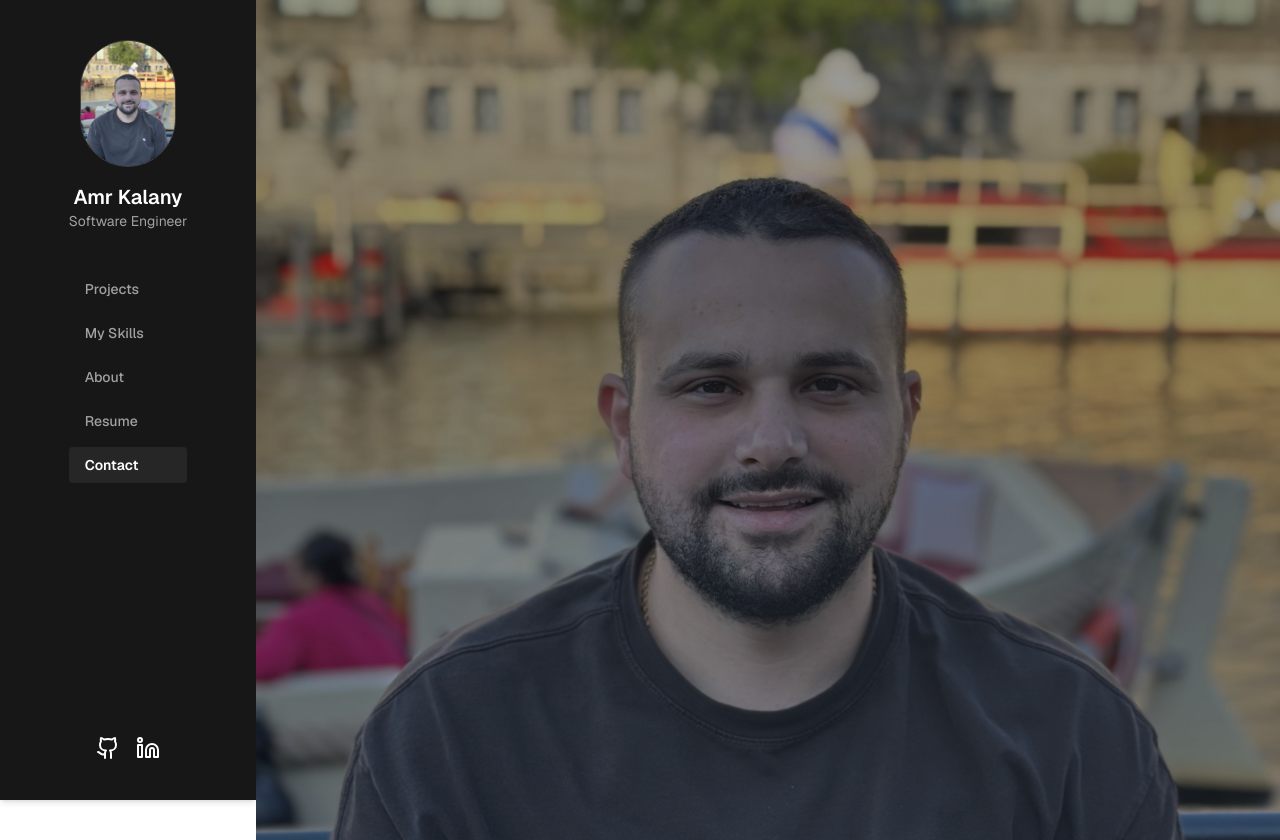
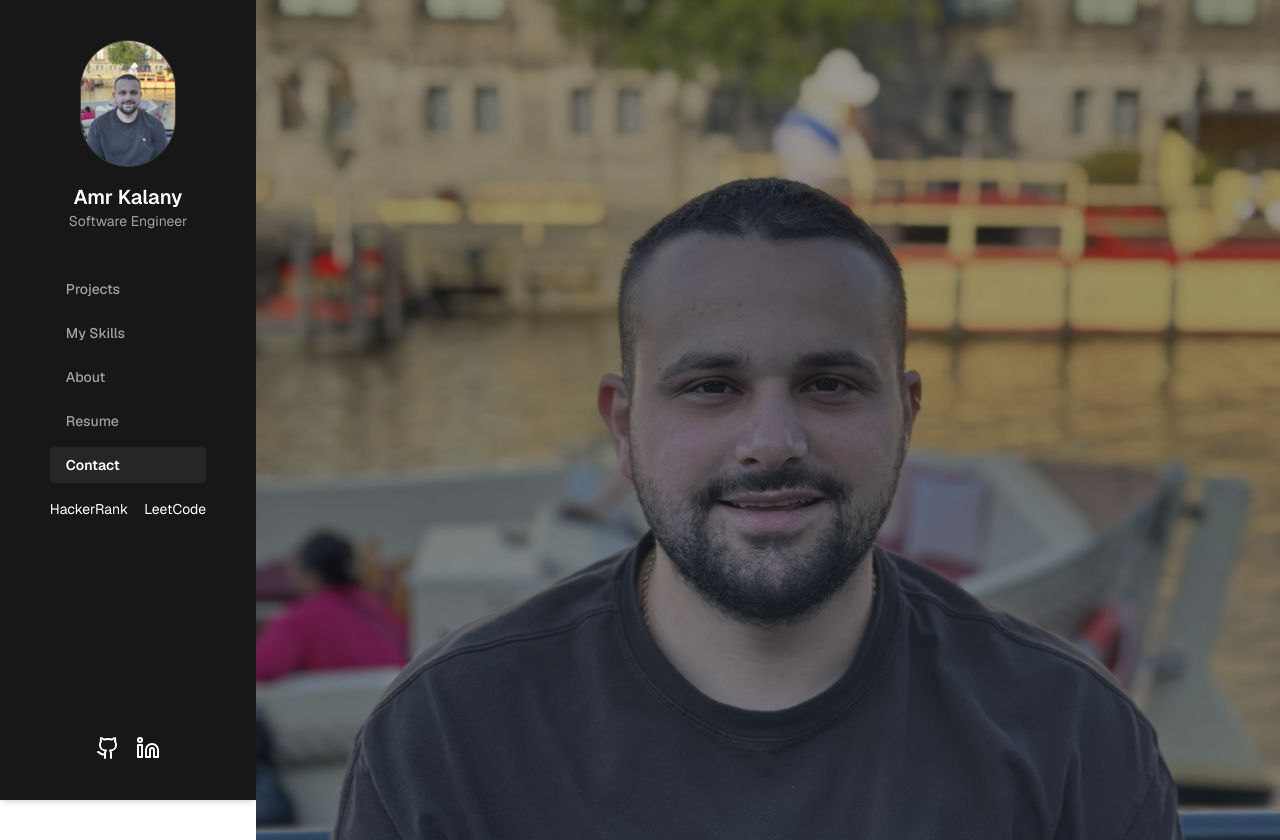
Before and after one commit to amrkal/portfolio, a Next.js app: page / in a window 1280 px wide. Shown: the top 840 px of the page. Built offline with nearby package versions, Linux system fonts and the light colour scheme; no server answers.

Commit message:
leetcode and hackerrank link added

```diff
--- a/src/app/page.tsx
+++ b/src/app/page.tsx
@@ -70,6 +70,14 @@ export default function Home() {
                 </a>
               ))}
             </nav>
+                      <div className="flex space-x-4">
+            <a href="https://www.hackerrank.com/Kalany" target="_blank" rel="noopener noreferrer" className="text-sm hover:underline">
+              HackerRank
+            </a>
+            <a href="https://leetcode.com/amrkal" target="_blank" rel="noopener noreferrer" className="text-sm hover:underline">
+              LeetCode
+            </a>
+          </div>
           </div>
             <div className="flex space-x-4 mt-2">
               <a href="https://github.com/amrkal" target="_blank" rel="noopener noreferrer" aria-label="GitHub">
```
Lines whose indentation alone changed are shown as unchanged.
